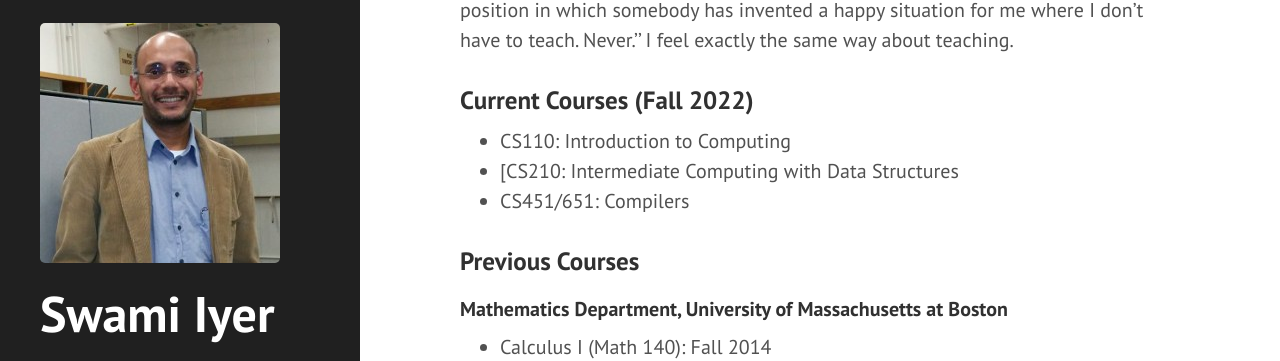
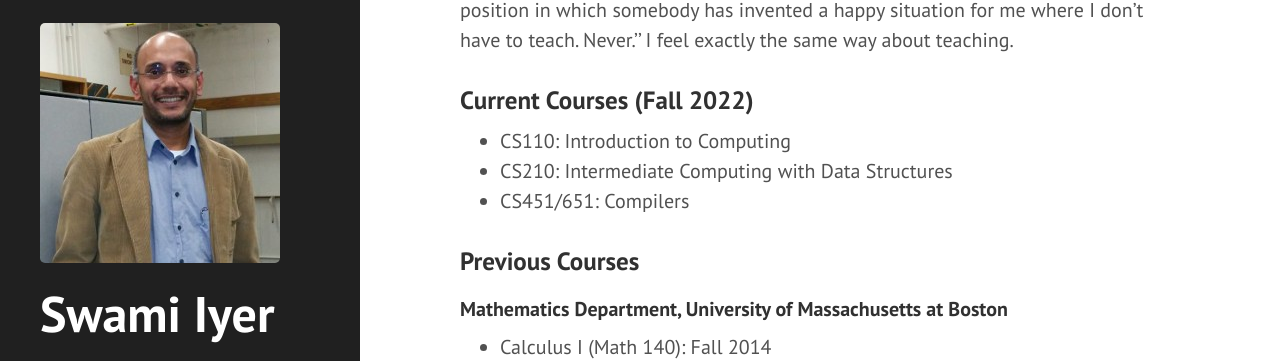
Before and after one commit to swamiiyer/swamiiyer.github.io, a Jekyll site: the page built from _pages/teaching.md, in a window 1280 px wide and 900 px high. Shown: the part 335-696 px from the top of the window. Built offline with Jekyll 4.4.1, drawn with Linux system fonts in a browser that asks for light colours; nearby versions of some CDN libraries; part of the change alters nothing that is shown.

Commit message:
fixed a typo

```diff
--- a/_pages/teaching.md
+++ b/_pages/teaching.md
@@ -11,7 +11,7 @@ Throughout my student life I had the good fortune of being taught by some except
 ### Current Courses (Fall 2022)
 
 - CS110: Introduction to Computing
-- [CS210: Intermediate Computing with Data Structures
+- CS210: Intermediate Computing with Data Structures
 - CS451/651: Compilers
 
 ### Previous Courses
```
